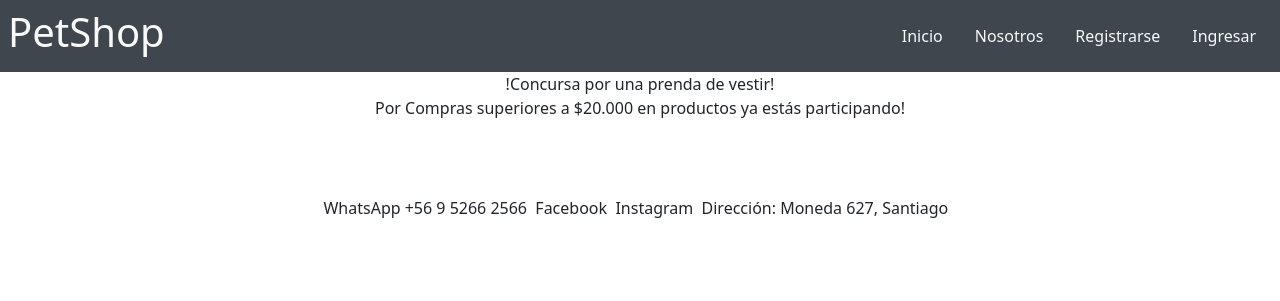
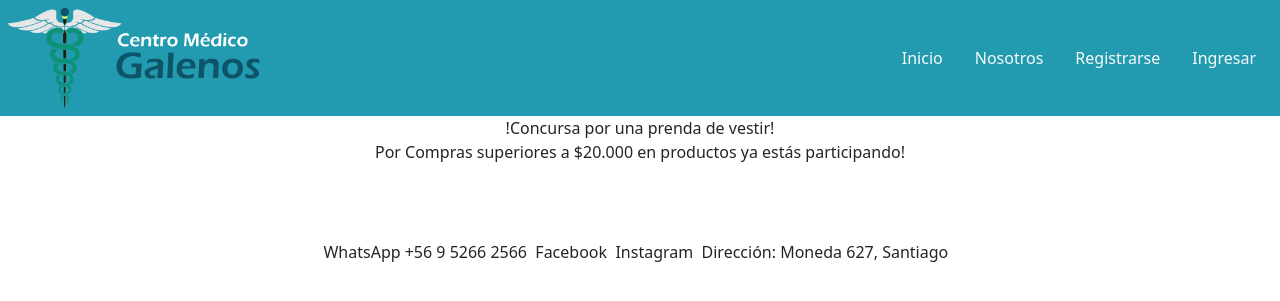
Before and after one commit to Celixx/GalenosTech, a Django app: template TiendaMascotas/core/templates/core/API_Ropa.html in a window 1280 px wide. Shown: the top 301 px of the page. Run offline with Django 3.2, Linux system fonts and the light colour scheme; the template is opened without the code that fills it, so the values that code supplies are empty.

Commit message:
Cambios alonso
añadi logo y cambio color

```diff
--- a/TiendaMascotas/core/templates/core/base.html
+++ b/TiendaMascotas/core/templates/core/base.html
@@ -20,8 +20,8 @@
 <body>
     {% block navbar %}
         <!-- Navbar -->
-        <nav class="d-flex p-2 align-items-center justify-content-between sticky-top" style="background-color: #3f464d;">
-            <h1 class="text-light">PetShop</h1>
+        <nav class="d-flex p-2 align-items-center justify-content-between sticky-top" style="background-color: rgb(34, 155, 176);">
+            <img src="../../../media/assets/Logo Galenos.png" style="height: 100px;" alt="">
             <ul class="nav">
                 <li class="nav-item">
                     <a class="nav-link active text-light" aria-current="page" href="{% url 'index' %}">Inicio</a>
```
Also changed, not shown: TiendaMascotas/db.sqlite3, TiendaMascotas/media/assets/Logo Galenos.png (added).
